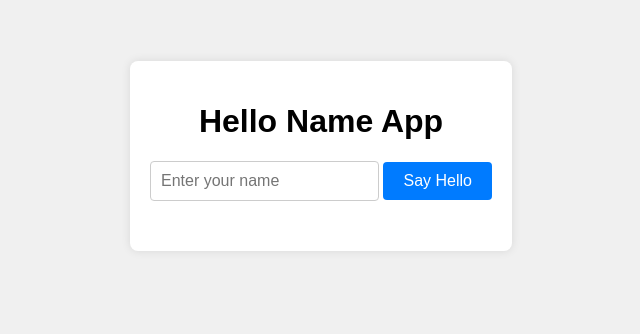
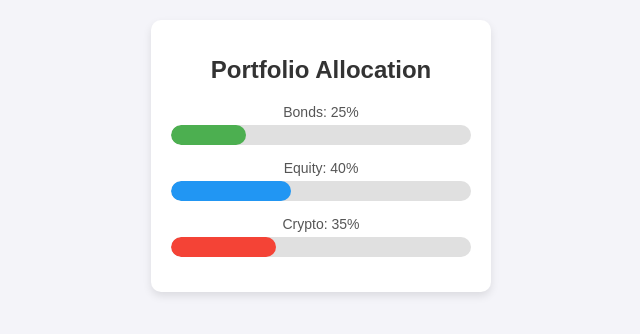
Before and after one commit to peterczu/test, a plain HTML site: page index.html in a window 1280 px wide. Shown: the part 244-578 px from the top of the page, without its empty margins (319-959 px from the left). Drawn offline with Linux system fonts and the light colour scheme.

Commit message:
Update index.html

```diff
--- a/index.html
+++ b/index.html
@@ -3,67 +3,89 @@
 <head>
     <meta charset="UTF-8">
     <meta name="viewport" content="width=device-width, initial-scale=1.0">
-    <title>Hello Name App</title>
+    <title>Portfolio Dashboard</title>
     <style>
         body {
             font-family: Arial, sans-serif;
+            background-color: #f4f4f9;
             display: flex;
             justify-content: center;
             align-items: center;
             height: 100vh;
             margin: 0;
-            background-color: #f0f0f0;
         }
-        .container {
-            text-align: center;
+        .dashboard {
             background-color: #fff;
             padding: 20px;
-            border-radius: 8px;
-            box-shadow: 0 0 10px rgba(0, 0, 0, 0.1);
+            border-radius: 10px;
+            box-shadow: 0 4px 8px rgba(0, 0, 0, 0.1);
+            width: 300px;
+            text-align: center;
         }
-        input[type="text"] {
-            padding: 10px;
-            font-size: 16px;
-            border: 1px solid #ccc;
-            border-radius: 4px;
-            margin-bottom: 10px;
+        h1 {
+            font-size: 24px;
+            margin-bottom: 20px;
+            color: #333;
         }
-        button {
-            padding: 10px 20px;
-            font-size: 16px;
-            background-color: #007bff;
-            color: #fff;
-            border: none;
-            border-radius: 4px;
-            cursor: pointer;
+        .progress-container {
+            margin-bottom: 15px;
         }
-        button:hover {
-            background-color: #0056b3;
+        .progress-bar {
+            width: 100%;
+            height: 20px;
+            background-color: #e0e0e0;
+            border-radius: 10px;
+            overflow: hidden;
+            position: relative;
         }
-        #greeting {
-            margin-top: 20px;
-            font-size: 20px;
+        .progress {
+            height: 100%;
+            border-radius: 10px;
+            transition: width 0.5s ease-in-out;
+        }
+        .bonds {
+            background-color: #4caf50; /* Green */
+        }
+        .equity {
+            background-color: #2196f3; /* Blue */
+        }
+        .crypto {
+            background-color: #f44336; /* Red */
+        }
+        .label {
+            font-size: 14px;
+            margin-bottom: 5px;
+            color: #555;
         }
     </style>
 </head>
 <body>
-    <div class="container">
-        <h1>Hello Name App</h1>
-        <input type="text" id="nameInput" placeholder="Enter your name">
-        <button onclick="greet()">Say Hello</button>
-        <div id="greeting"></div>
+    <div class="dashboard">
+        <h1>Portfolio Allocation</h1>
+
+        <!-- Bonds -->
+        <div class="progress-container">
+            <div class="label">Bonds: 25%</div>
+            <div class="progress-bar">
+                <div class="progress bonds" style="width: 25%;"></div>
+            </div>
+        </div>
+
+        <!-- Equity -->
+        <div class="progress-container">
+            <div class="label">Equity: 40%</div>
+            <div class="progress-bar">
+                <div class="progress equity" style="width: 40%;"></div>
+            </div>
+        </div>
+
+        <!-- Crypto -->
+        <div class="progress-container">
+            <div class="label">Crypto: 35%</div>
+            <div class="progress-bar">
+                <div class="progress crypto" style="width: 35%;"></div>
+            </div>
+        </div>
     </div>
-
-    <script>
-        function greet() {
-            const name = document.getElementById('nameInput').value;
-            const greetingElement = document.getElementById('greeting');
-            if (name) {
-                greetingElement.textContent = `Hello, ${name}!`;
-            } else {
-                greetingElement.textContent = 'Please enter your name.';
-            }
-        }
-    </script>
 </body>
 </html>
```
